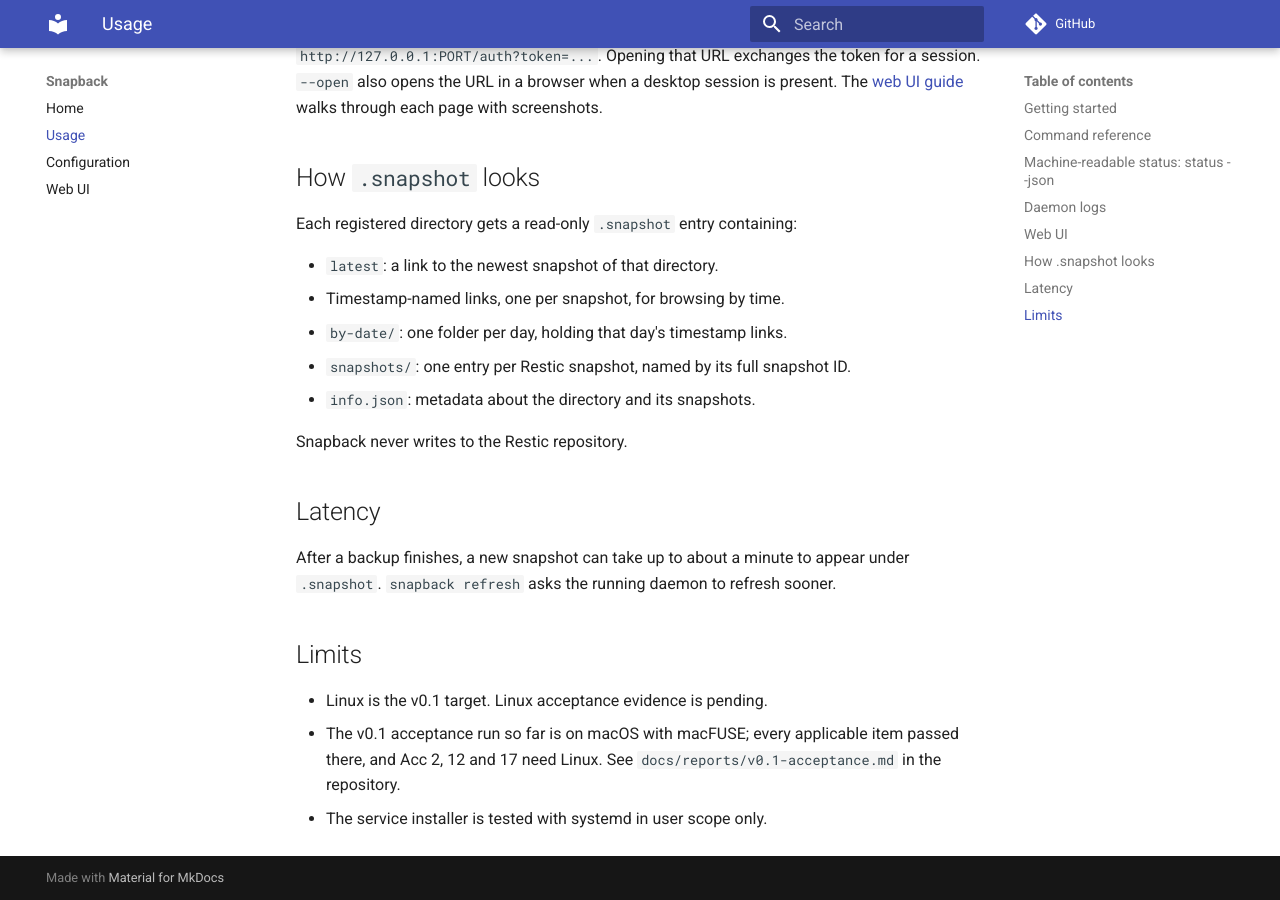
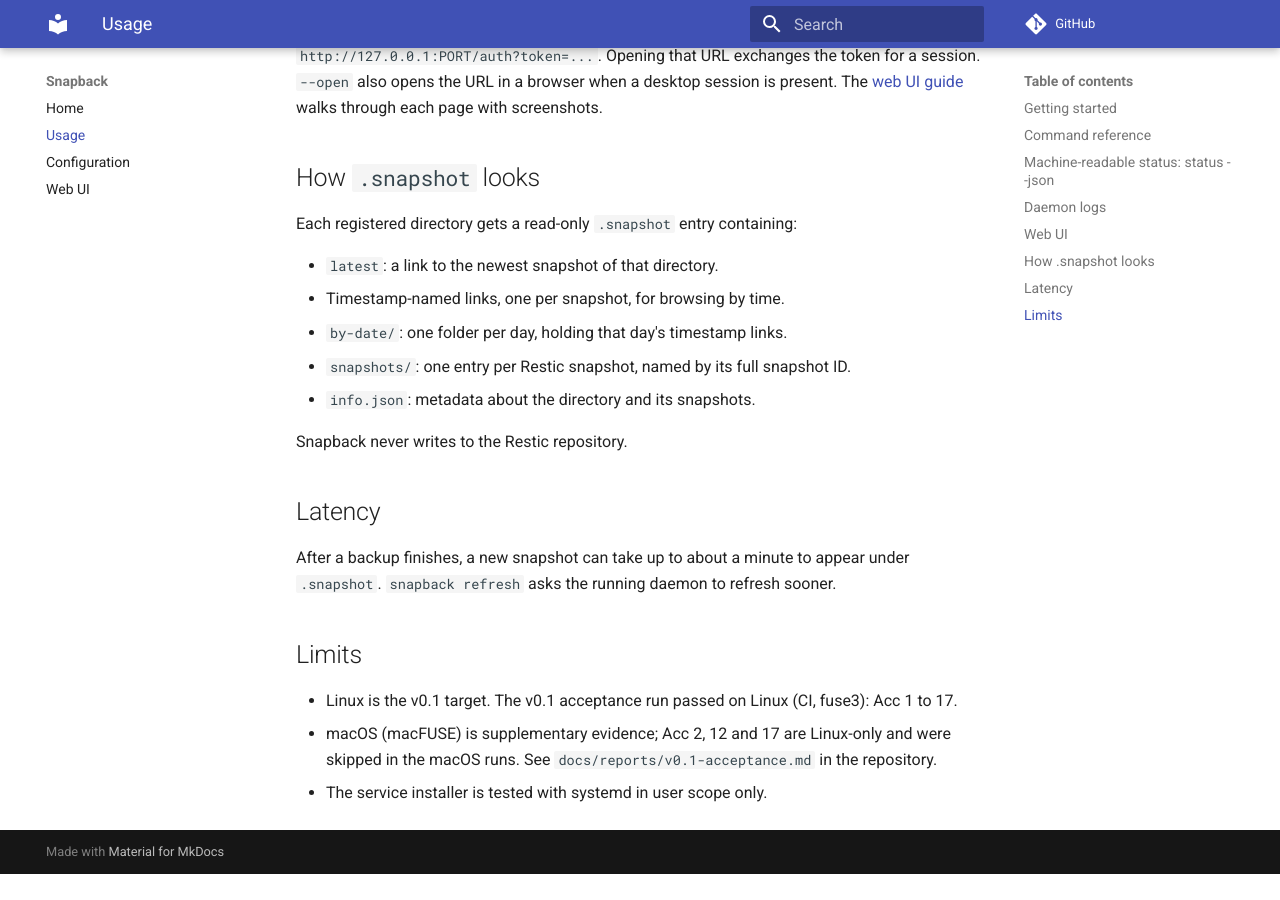
Before and after one commit to adeelahmad/snapback, an MkDocs documentation site: the page built from docs-site/usage.md, in a window 1280 px wide and 900 px high, scrolled down 2787 px. Built offline with MkDocs 1.6.1 and Material for MkDocs 9.7.7, drawn with Linux system fonts in a browser that asks for light colours; comment, search, counter and statistics services are not loaded; after the commit the page ends 3661 px from its top, so only the background shows below that.

Commit message:
docs: state the Linux acceptance result on the docs site status
The docs site still said the v0.1 acceptance run passed on macOS with macFUSE and
that Linux evidence was pending. README.md and docs/reports/v0.1-acceptance.md record
the Linux pass (CI, fuse3, Acc 1-17), so index.md and usage.md now say that, keep
macOS (macFUSE) as supplementary evidence, note Acc 2, 12 and 17 as Linux-only, and
link the report.

```diff
--- a/docs-site/usage.md
+++ b/docs-site/usage.md
@@ -123,8 +123,8 @@ After a backup finishes, a new snapshot can take up to about a minute to appear
 
 ## Limits
 
-- Linux is the v0.1 target. Linux acceptance evidence is pending.
-- The v0.1 acceptance run so far is on macOS with macFUSE; every applicable item passed there,
-  and Acc 2, 12 and 17 need Linux. See
+- Linux is the v0.1 target. The v0.1 acceptance run passed on Linux (CI, fuse3): Acc 1 to 17.
+- macOS (macFUSE) is supplementary evidence; Acc 2, 12 and 17 are Linux-only and were skipped
+  in the macOS runs. See
   `docs/reports/v0.1-acceptance.md` in the repository.
 - The service installer is tested with systemd in user scope only.
```
Also changed, not shown: docs-site/index.md (+1 -1 lines).
